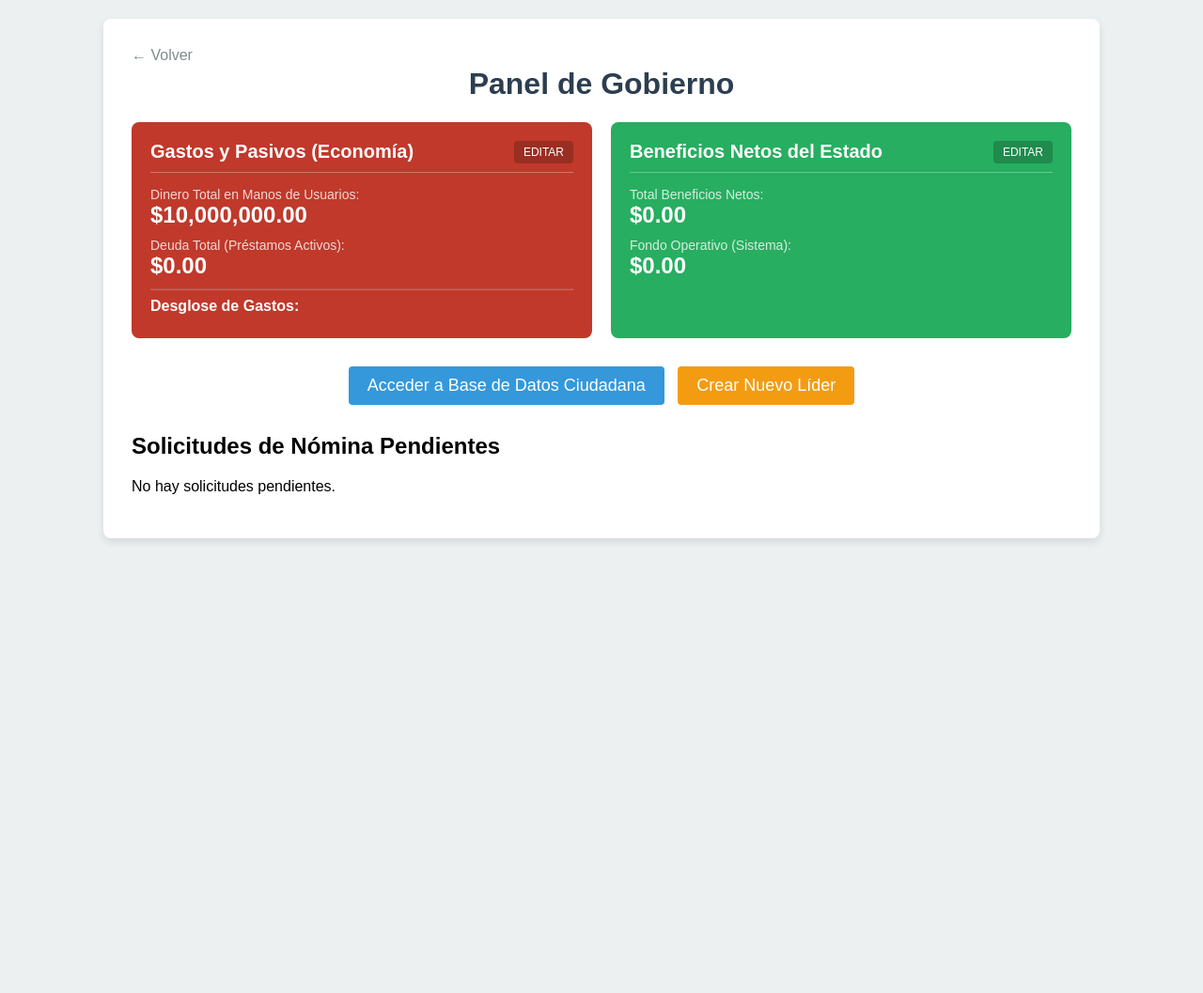
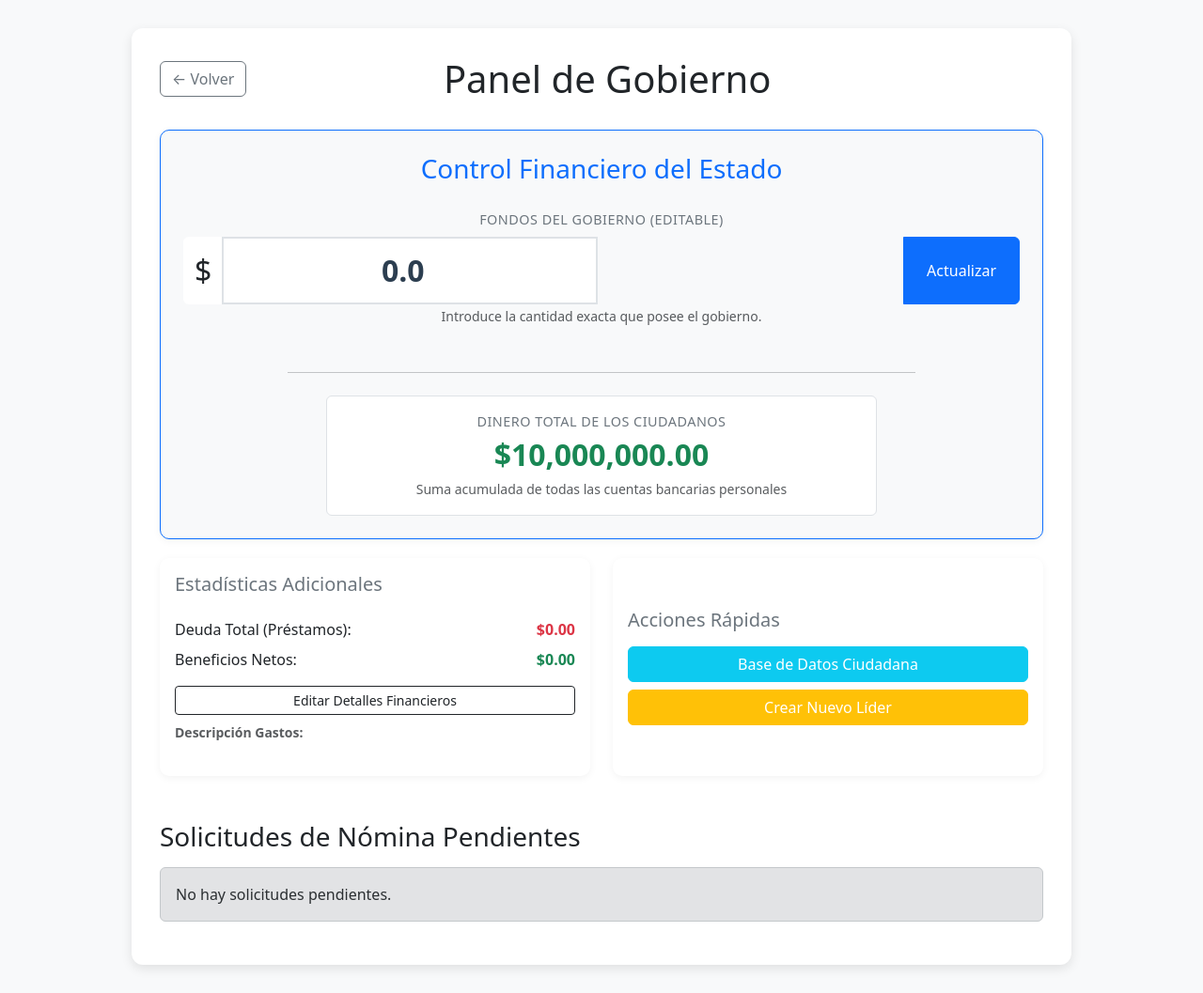
Before and after one commit to Aldoval1/gobwebbot, a Flask app: page /government/dashboard in a window 1280 px wide. Shown: the whole page at 94% size. Before the commit the page ends 577 px from the top, so only its background shows below. Run offline with Flask 3, Linux system fonts and the light colour scheme; a user stored in the database is signed in; some libraries are stand-ins or nearby versions.

Commit message:
Revamp government_dashboard.html with Bootstrap styles
Updated the government dashboard template to enhance styling and layout, including Bootstrap integration and improved responsiveness. Removed deprecated elements and added new sections for financial control and payroll requests.

```diff
--- a/app/templates/government_dashboard.html
+++ b/app/templates/government_dashboard.html
@@ -4,215 +4,146 @@
     <meta charset="UTF-8">
     <meta name="viewport" content="width=device-width, initial-scale=1.0">
     <title>Panel de Gobierno - San Andreas</title>
+    <!-- Agregamos Bootstrap CSS para mejor diseño -->
+    <link href="https://cdn.jsdelivr.net/npm/bootstrap@5.3.0/dist/css/bootstrap.min.css" rel="stylesheet">
     <style>
         body {
-            font-family: Arial, sans-serif;
-            background-color: #ecf0f1;
-            margin: 0;
-            padding: 20px;
+            background-color: #f8f9fa;
         }
-        .container {
+        .container-main {
             max-width: 1000px;
-            margin: 0 auto;
+            margin: 30px auto;
             background-color: white;
             padding: 30px;
-            border-radius: 8px;
-            box-shadow: 0 4px 8px rgba(0,0,0,0.1);
+            border-radius: 12px;
+            box-shadow: 0 4px 12px rgba(0,0,0,0.1);
         }
-        h1 {
+        .card-financial {
+            border: none;
+            background-color: #ffffff;
+            border-radius: 10px;
+            box-shadow: 0 2px 8px rgba(0,0,0,0.05);
+            margin-bottom: 20px;
+        }
+        .header-section {
+            display: flex;
+            justify-content: space-between;
+            align-items: center;
+            margin-bottom: 30px;
+        }
+        .stat-label {
+            font-size: 0.9rem;
+            color: #6c757d;
+            text-transform: uppercase;
+            letter-spacing: 0.5px;
+        }
+        .stat-value {
+            font-size: 2rem;
+            font-weight: bold;
+            color: #2c3e50;
+        }
+        .money-input {
+            font-size: 2rem;
+            font-weight: bold;
             color: #2c3e50;
             text-align: center;
+            border: 2px solid #dee2e6;
+            border-radius: 8px;
+            padding: 10px;
+            width: 100%;
+            max-width: 400px;
+            margin: 0 auto;
         }
-        .fund-display {
-            display: none; /* Hide old fund display */
-        }
-        .financial-overview {
-            display: flex;
-            gap: 20px;
-            margin-bottom: 30px;
-        }
-        .financial-box {
-            flex: 1;
-            padding: 20px;
-            border-radius: 8px;
-            color: white;
-            position: relative;
-        }
-        .box-red {
-            background-color: #c0392b; /* Red */
-        }
-        .box-green {
-            background-color: #27ae60; /* Green */
-        }
-        .box-title {
-            font-size: 20px;
-            font-weight: bold;
-            margin-bottom: 15px;
-            border-bottom: 1px solid rgba(255,255,255,0.3);
-            padding-bottom: 10px;
-        }
-        .box-content {
-            font-size: 16px;
-        }
-        .box-stat {
-            margin-bottom: 10px;
-            font-size: 18px;
-        }
-        .stat-label {
-            display: block;
-            font-size: 14px;
-            opacity: 0.8;
-        }
-        .stat-value {
-            font-size: 24px;
-            font-weight: bold;
-        }
-        .edit-icon {
-            position: absolute;
-            top: 20px;
-            right: 20px;
-            cursor: pointer;
-            background: rgba(0,0,0,0.2);
-            padding: 5px 10px;
-            border-radius: 4px;
-            font-size: 12px;
-        }
-        .edit-icon:hover {
-            background: rgba(0,0,0,0.4);
-        }
-        .btn {
-            padding: 10px 20px;
-            border: none;
-            border-radius: 4px;
-            cursor: pointer;
-            color: white;
-            text-decoration: none;
-            font-size: 14px;
-            display: inline-block;
-        }
-        .btn-edit { background-color: #f39c12; }
-        .btn-db { background-color: #3498db; }
-        .btn-approve { background-color: #27ae60; }
-        .btn-reject { background-color: #c0392b; }
-
-        table {
-            width: 100%;
-            border-collapse: collapse;
-            margin-top: 20px;
-        }
-        th, td {
-            padding: 12px;
-            border-bottom: 1px solid #ddd;
-            text-align: left;
-        }
-        th {
-            background-color: #34495e;
-            color: white;
-        }
-
-        /* Modal */
-        .modal {
-            display: none;
-            position: fixed;
-            z-index: 1;
-            left: 0;
-            top: 0;
-            width: 100%;
-            height: 100%;
-            overflow: auto;
-            background-color: rgba(0,0,0,0.4);
-        }
-        .modal-content {
-            background-color: #fefefe;
-            margin: 15% auto;
-            padding: 20px;
-            border: 1px solid #888;
-            width: 400px;
-            border-radius: 8px;
-        }
-        .close {
-            color: #aaa;
-            float: right;
-            font-size: 28px;
-            font-weight: bold;
-            cursor: pointer;
-        }
-        input, select {
-            width: 100%;
-            padding: 10px;
-            margin: 10px 0;
-            box-sizing: border-box;
+        .money-input:focus {
+            border-color: #3498db;
+            outline: none;
+            box-shadow: 0 0 0 3px rgba(52, 152, 219, 0.25);
         }
     </style>
 </head>
 <body>
-    <div class="container">
-        <a href="{{ url_for('main.official_dashboard') }}" style="float: left; text-decoration: none; color: #7f8c8d;">← Volver</a>
-        <h1>Panel de Gobierno</h1>
-
-        <div class="financial-overview">
-            <div class="financial-box box-red">
-                <div class="box-title">Gastos y Pasivos (Economía)</div>
-                <div class="edit-icon" onclick="openModal('financialsModal')">EDITAR</div>
-
-                <div class="box-stat">
-                    <span class="stat-label">Dinero Total en Manos de Usuarios:</span>
-                    <span class="stat-value">${{ "{:,.2f}".format(total_user_money) }}</span>
-                </div>
-                <div class="box-stat">
-                    <span class="stat-label">Deuda Total (Préstamos Activos):</span>
-                    <span class="stat-value">${{ "{:,.2f}".format(total_loans) }}</span>
-                </div>
-                <hr style="border-color: rgba(255,255,255,0.2);">
-                <div class="box-content">
-                    <strong>Desglose de Gastos:</strong><br>
-                    <div style="white-space: pre-wrap; margin-top: 5px;">{{ fund.expenses_description }}</div>
-                </div>
+    <div class="container container-main">
+        <div class="header-section">
+            <a href="{{ url_for('main.official_dashboard') }}" class="btn btn-outline-secondary">← Volver</a>
+            <h1 class="m-0 text-dark">Panel de Gobierno</h1>
+            <div style="width: 80px;"></div> <!-- Spacer -->
         </div>
 
-            <div class="financial-box box-green">
-                <div class="box-title">Beneficios Netos del Estado</div>
-                <div class="edit-icon" onclick="openModal('financialsModal')">EDITAR</div>
+        {% with messages = get_flashed_messages(with_categories=true) %}
+            {% if messages %}
+                {% for category, message in messages %}
+                    <div class="alert alert-{{ category if category != 'message' else 'info' }}">{{ message }}</div>
+                {% endfor %}
+            {% endif %}
+        {% endwith %}
 
-                <div class="box-stat">
-                    <span class="stat-label">Total Beneficios Netos:</span>
-                    <span class="stat-value">${{ "{:,.2f}".format(fund.net_benefits) }}</span>
+        <!-- SECCIÓN PRINCIPAL: FINANZAS Y CONTROL -->
+        <div class="card card-financial text-center p-4 border border-primary bg-light">
+            <h3 class="mb-4 text-primary">Control Financiero del Estado</h3>
+
+            <!-- FORMULARIO EDITABLE PARA FONDOS DEL GOBIERNO -->
+            <form action="{{ url_for('main.government_balance_set') }}" method="POST" class="mb-4">
+                <div class="form-group">
+                    <label class="stat-label mb-2">Fondos del Gobierno (Editable)</label>
+                    <div class="input-group justify-content-center">
+                        <span class="input-group-text bg-white border-0" style="font-size: 2rem;">$</span>
+                        <input type="number" step="0.01" name="balance" class="money-input" value="{{ fund.balance }}">
+                        <button type="submit" class="btn btn-primary ms-2 px-4">Actualizar</button>
                     </div>
-                <div class="box-stat">
-                    <span class="stat-label">Fondo Operativo (Sistema):</span>
-                    <span class="stat-value">${{ "{:,.2f}".format(fund.balance) }}</span>
+                    <small class="text-muted">Introduce la cantidad exacta que posee el gobierno.</small>
+                </div>
+            </form>
+
+            <hr class="w-75 mx-auto my-4">
+
+            <!-- VISUALIZACIÓN DE RIQUEZA CIUDADANA (DEBAJO, COMO PEDISTE) -->
+            <div class="row justify-content-center">
+                <div class="col-md-8">
+                    <div class="p-3 rounded bg-white border">
+                        <div class="stat-label">Dinero Total de los Ciudadanos</div>
+                        <div class="stat-value text-success">${{ "{:,.2f}".format(total_user_money) }}</div>
+                        <small class="text-muted">Suma acumulada de todas las cuentas bancarias personales</small>
+                    </div>
                 </div>
             </div>
         </div>
 
-        <!-- Hidden old fund display logic kept just in case but user wanted replacement -->
-        <!--
-        <div class="fund-display">
-            <div>Fondos del Gobierno</div>
-            <div class="fund-amount">${{ "{:,.2f}".format(fund.balance) }}</div>
-            <div class="fund-actions">
-                <button class="btn btn-edit" onclick="openModal('fundModal')">Ajustar Fondos</button>
+        <!-- SECCIÓN SECUNDARIA: DETALLES Y ACCIONES -->
+        <div class="row g-4 mb-4">
+            <div class="col-md-6">
+                <div class="card card-financial p-3 h-100">
+                    <h5 class="text-secondary">Estadísticas Adicionales</h5>
+                    <div class="d-flex justify-content-between align-items-center mt-3">
+                        <span>Deuda Total (Préstamos):</span>
+                        <span class="fw-bold text-danger">${{ "{:,.2f}".format(total_loans) }}</span>
+                    </div>
+                    <div class="d-flex justify-content-between align-items-center mt-2">
+                        <span>Beneficios Netos:</span>
+                        <span class="fw-bold text-success">${{ "{:,.2f}".format(fund.net_benefits) }}</span>
+                    </div>
+                    <button class="btn btn-sm btn-outline-dark mt-3" onclick="openModal('financialsModal')">Editar Detalles Financieros</button>
+                    <div class="mt-2 text-muted small">
+                        <strong>Descripción Gastos:</strong><br>
+                        {{ fund.expenses_description }}
                     </div>
                 </div>
-        -->
-
-        <div style="text-align: center; margin-bottom: 30px;">
-            <a href="{{ url_for('main.official_database') }}" class="btn btn-db" style="font-size: 18px;">Acceder a Base de Datos Ciudadana</a>
-            <button class="btn btn-edit" style="font-size: 18px; margin-left: 10px;" onclick="openModal('leaderModal')">Crear Nuevo Líder</button>
             </div>
 
-        {% with messages = get_flashed_messages() %}
-            {% if messages %}
-                {% for message in messages %}
-                    <div style="background: #dff0d8; padding: 10px; margin-bottom: 20px; color: #3c763d;">{{ message }}</div>
-                {% endfor %}
-            {% endif %}
-        {% endwith %}
+            <div class="col-md-6">
+                <div class="card card-financial p-3 h-100 d-flex flex-column justify-content-center">
+                    <h5 class="text-secondary mb-3">Acciones Rápidas</h5>
+                    <a href="{{ url_for('main.official_database') }}" class="btn btn-info text-white mb-2">Base de Datos Ciudadana</a>
+                    <button class="btn btn-warning text-white" onclick="openModal('leaderModal')">Crear Nuevo Líder</button>
+                </div>
+            </div>
+        </div>
 
-        <h2>Solicitudes de Nómina Pendientes</h2>
+        <!-- TABLA DE NÓMINAS -->
+        <h3 class="mt-5">Solicitudes de Nómina Pendientes</h3>
         {% if pending_payrolls %}
-        <table>
-            <thead>
+        <div class="table-responsive">
+            <table class="table table-hover mt-3">
+                <thead class="table-dark">
                     <tr>
                         <th>Departamento</th>
                         <th>Total</th>
@@ -228,82 +159,87 @@
                         <td>{{ req.created_at.strftime('%d/%m/%Y') }}</td>
                         <td>
                             <form action="{{ url_for('main.government_payroll_action', req_id=req.id, action='approve') }}" method="POST" style="display:inline;">
-                            <button type="submit" class="btn btn-approve">Aprobar</button>
+                                <button type="submit" class="btn btn-success btn-sm">Aprobar</button>
                             </form>
                             <form action="{{ url_for('main.government_payroll_action', req_id=req.id, action='reject') }}" method="POST" style="display:inline;">
-                            <button type="submit" class="btn btn-reject">Rechazar</button>
+                                <button type="submit" class="btn btn-danger btn-sm">Rechazar</button>
                             </form>
                         </td>
                     </tr>
                     {% endfor %}
                 </tbody>
             </table>
+        </div>
         {% else %}
-            <p>No hay solicitudes pendientes.</p>
+            <div class="alert alert-secondary mt-3">No hay solicitudes pendientes.</div>
         {% endif %}
     </div>
 
+    <!-- Modals (Sin cambios funcionales, solo estilo) -->
+
     <!-- Financials Edit Modal -->
-    <div id="financialsModal" class="modal">
+    <div id="financialsModal" class="modal" tabindex="-1" style="background-color: rgba(0,0,0,0.5);">
+        <div class="modal-dialog">
             <div class="modal-content">
-            <span class="close" onclick="closeModal('financialsModal')">&times;</span>
-            <h3>Editar Finanzas del Estado</h3>
+                <div class="modal-header">
+                    <h5 class="modal-title">Editar Detalles Financieros</h5>
+                    <button type="button" class="btn-close" onclick="closeModal('financialsModal')"></button>
+                </div>
+                <div class="modal-body">
                     <form action="{{ url_for('main.government_financials_update') }}" method="POST">
                         {{ financials_form.hidden_tag() }}
-                <label>Descripción de Gastos (Rojo)</label>
-                {{ financials_form.expenses_description(rows=5, placeholder="Desglose de gastos...") }}
-
-                <label>Beneficios Netos (Verde)</label>
-                {{ financials_form.net_benefits(placeholder="Monto de beneficios") }}
-
-                <button type="submit" class="btn btn-db" style="width: 100%; margin-top: 10px;">Actualizar</button>
+                        <div class="mb-3">
+                            <label class="form-label">Descripción de Gastos</label>
+                            {{ financials_form.expenses_description(class="form-control", rows=3) }}
+                        </div>
+                        <div class="mb-3">
+                            <label class="form-label">Beneficios Netos</label>
+                            {{ financials_form.net_benefits(class="form-control") }}
+                        </div>
+                        <button type="submit" class="btn btn-primary w-100">Guardar Cambios</button>
                     </form>
-            <hr>
-            <p><small>Ajuste de Fondo Operativo (Legacy): <a href="#" onclick="closeModal('financialsModal'); openModal('fundModal');">Click aquí</a></small></p>
                 </div>
             </div>
-
-    <!-- Fund Modal -->
-    <div id="fundModal" class="modal">
-        <div class="modal-content">
-            <span class="close" onclick="closeModal('fundModal')">&times;</span>
-            <h3>Ajustar Fondos del Gobierno</h3>
-            <form action="{{ url_for('main.government_balance_update') }}" method="POST">
-                {{ fund_form.hidden_tag() }}
-                {{ fund_form.operation() }}
-                {{ fund_form.amount(placeholder="Cantidad") }}
-                {{ fund_form.reason(placeholder="Motivo") }}
-                <button type="submit" class="btn btn-db" style="width: 100%; margin-top: 10px;">Guardar</button>
-            </form>
         </div>
     </div>
 
     <!-- Leader Modal -->
-    <div id="leaderModal" class="modal">
+    <div id="leaderModal" class="modal" tabindex="-1" style="background-color: rgba(0,0,0,0.5);">
+        <div class="modal-dialog">
             <div class="modal-content">
-            <span class="close" onclick="closeModal('leaderModal')">&times;</span>
-            <h3>Crear Nuevo Líder de Departamento</h3>
+                <div class="modal-header">
+                    <h5 class="modal-title">Crear Nuevo Líder</h5>
+                    <button type="button" class="btn-close" onclick="closeModal('leaderModal')"></button>
+                </div>
+                <div class="modal-body">
                     <form action="{{ url_for('main.government_create_leader') }}" method="POST">
                         {{ create_leader_form.hidden_tag() }}
-                {{ create_leader_form.first_name(placeholder="Nombre") }}
-                {{ create_leader_form.last_name(placeholder="Apellido") }}
-                {{ create_leader_form.dni(placeholder="DNI") }}
-                {{ create_leader_form.badge_id(placeholder="Placa ID") }}
-                {{ create_leader_form.account_number(placeholder="Cuenta Bancaria (Existente)") }}
-                {{ create_leader_form.department(placeholder="Departamento") }}
-                {{ create_leader_form.password(placeholder="Contraseña") }}
-                <button type="submit" class="btn btn-approve" style="width: 100%; margin-top: 10px;">Crear Líder</button>
+                        <div class="row g-2">
+                            <div class="col-6">{{ create_leader_form.first_name(class="form-control mb-2", placeholder="Nombre") }}</div>
+                            <div class="col-6">{{ create_leader_form.last_name(class="form-control mb-2", placeholder="Apellido") }}</div>
+                        </div>
+                        {{ create_leader_form.dni(class="form-control mb-2", placeholder="DNI") }}
+                        {{ create_leader_form.badge_id(class="form-control mb-2", placeholder="Placa ID") }}
+                        {{ create_leader_form.account_number(class="form-control mb-2", placeholder="Cuenta Bancaria (Existente)") }}
+                        {{ create_leader_form.department(class="form-control mb-2", placeholder="Departamento") }}
+                        {{ create_leader_form.password(class="form-control mb-3", placeholder="Contraseña") }}
+                        <button type="submit" class="btn btn-warning w-100">Crear Líder</button>
                     </form>
+                </div>
+            </div>
         </div>
     </div>
 
     <script>
         function openModal(id) {
             document.getElementById(id).style.display = "block";
+            document.getElementById(id).classList.add('show');
         }
         function closeModal(id) {
             document.getElementById(id).style.display = "none";
+            document.getElementById(id).classList.remove('show');
         }
+        // Cerrar al hacer click fuera
         window.onclick = function(event) {
             if (event.target.classList.contains('modal')) {
                 event.target.style.display = "none";
```
Lines whose indentation alone changed are shown as unchanged.
